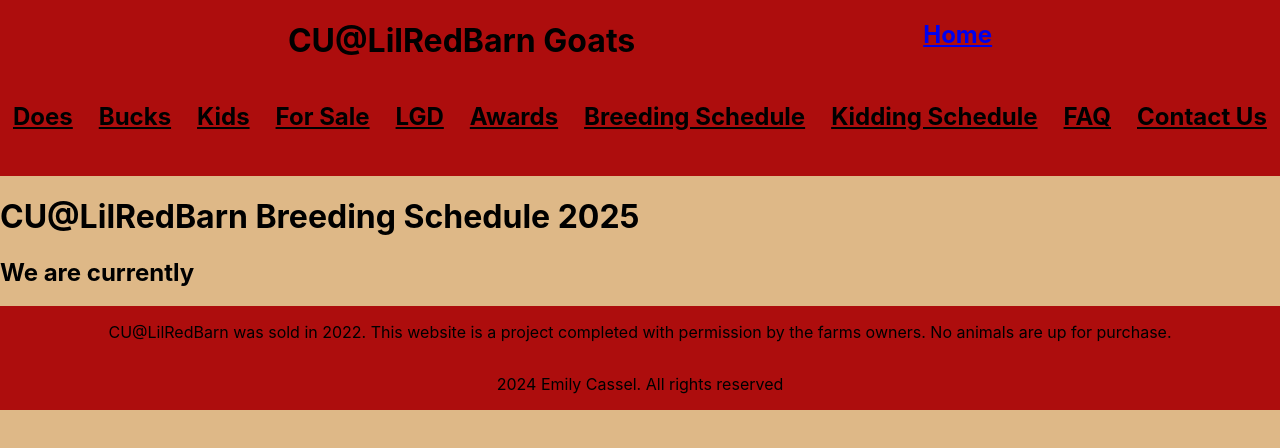
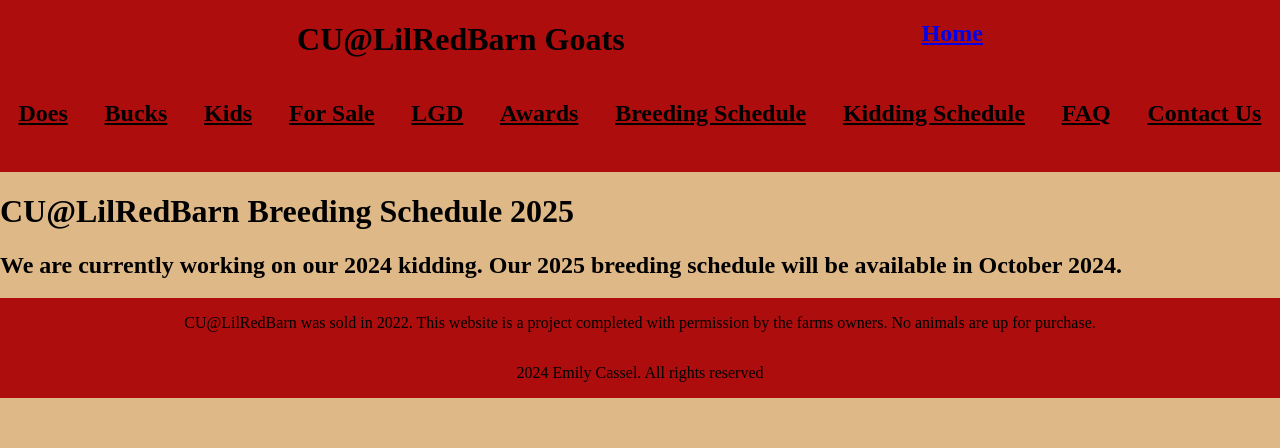
Before and after one commit to EmilyCassel/goats, a React (Vite) app in the folder client/: page /BreedingSchedule in a window 1280 px wide. Shown: the top 448 px of the page. Built offline with nearby package versions, Linux system fonts and the light colour scheme.

Commit message:
new repo

```diff
--- a/client/src/index.scss
+++ b/client/src/index.scss
@@ -1,7 +1,7 @@
 @import url("https://fonts.googleapis.com/css2?family=PT+Serif:ital,wght@0,400;0,700;1,400;1,700&family=Satisfy&display=swap");
 
 :root {
-  font-family: Inter, system-ui, Avenir, Helvetica, Arial, sans-serif;
+  // font-family: Inter, system-ui, Avenir, Helvetica, Arial, sans-serif;
   font-weight: 400;
 
   background-color: burlywood;
--- a/client/src/pages/BreedingSchedule.jsx
+++ b/client/src/pages/BreedingSchedule.jsx
@@ -2,7 +2,7 @@ function BreedingSchedule(){
     return(
         <div>
             <h1>CU@LilRedBarn Breeding Schedule 2025</h1>
-            <h2>We are currently</h2>
+            <h2>We are currently working on our 2024 kidding. Our 2025 breeding schedule will be available in October 2024.</h2>
         </div>
     )
 }
--- a/client/src/pages/Home.jsx
+++ b/client/src/pages/Home.jsx
@@ -3,7 +3,7 @@ function Home(){
         <div className="homeBody">
             <div className="wordingHomeBody">
                 <h1 className="Welcome">Welcome to CU@LilRedBarnGoats</h1>
-                <p >Thank you for your interest in out Nigerian Dwarf Dairy Goat Herd.</p>
+                <p className="thankYou">Thank you for your interest in out Nigerian Dwarf Dairy Goat Herd.</p>
             </div>
         </div>
     )
```
